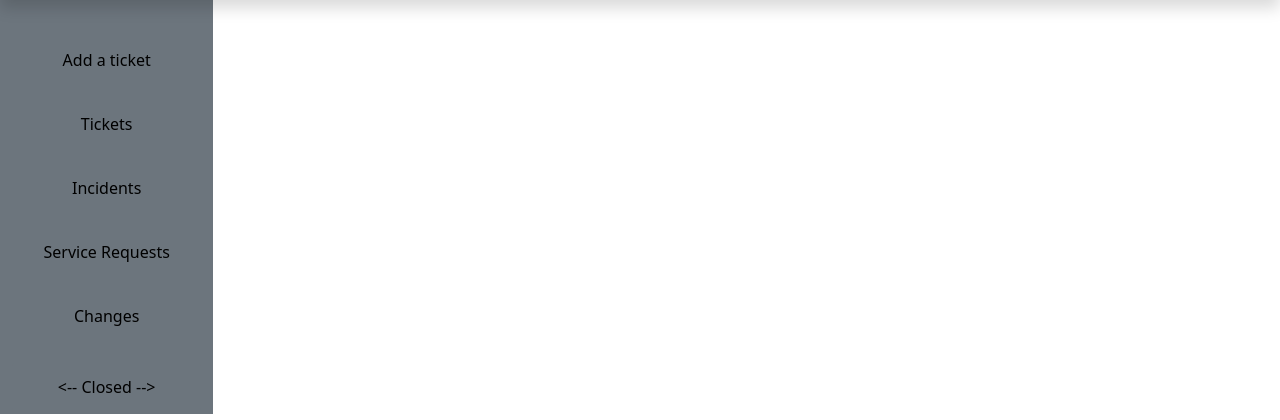
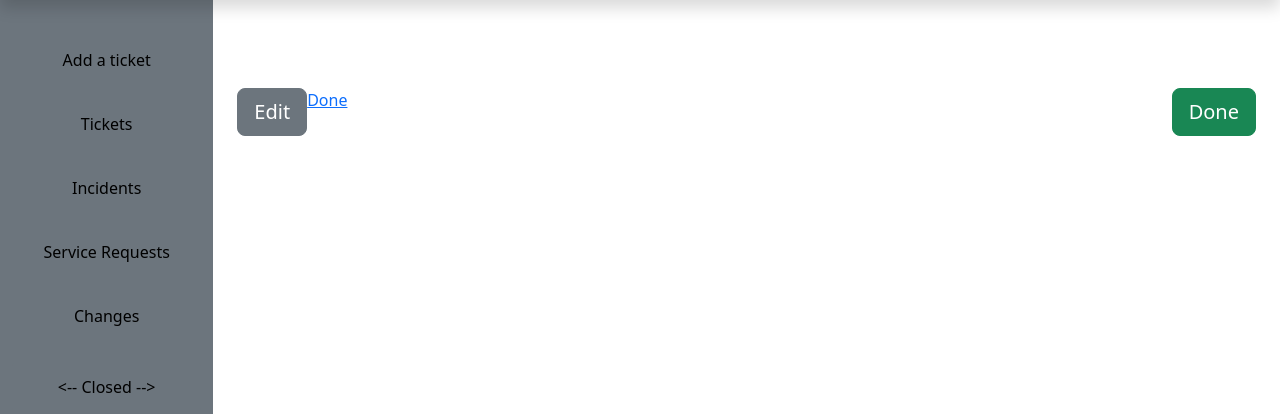
Before and after one commit to edek06/SupAgent, a Django app: template ticketportal/templates/ticketportal/ticket_detail.html in a window 1280 px wide. Shown: the part 40-460 px from the top of the page. Run offline with Django 4.2, Linux system fonts and the light colour scheme; the template is opened without the code that fills it, so the values that code supplies are empty.

Commit message:
close_ticket created but without form it doesn't work... buttons edit and Done created

```diff
--- a/ticketportal/templates/ticketportal/ticket_detail.html
+++ b/ticketportal/templates/ticketportal/ticket_detail.html
@@ -5,5 +5,9 @@
     <h1>{{ ticket.title }}</h1>
     <br>
     <h3>{{ ticket.description }}</h3>
+    <br>
+    <input class="btn btn-secondary btn-lg" style="float:left;" type="submit" value="Edit">
+    <button type="submit" class="btn btn-success btn-lg" style="float:right;">Done</button>
+    <a href="{% url 'ticketportal:close_ticket' ticket.id %}">Done</a>
 </main>
 {% endblock %}
--- a/ticketportal/urls.py
+++ b/ticketportal/urls.py
@@ -9,5 +9,6 @@ urlpatterns = [
     path('chg/', views.chg, name='chg'),
     path('closed/', views.closed, name='closed'),
     path('<int:ticket_id>', views.ticket_detail, name='ticket_detail'),
+    path('<int:ticket_id>', views.close_ticket, name='close_ticket'),
     path('create_ticket/', views.create_ticket, name='create_ticket'),
 ]
```
Also changed, not shown: ticketportal/views.py (+7 -0 lines).
